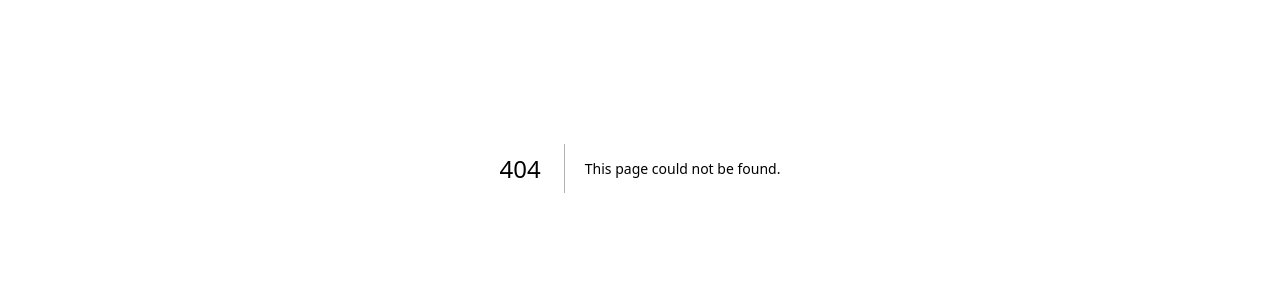
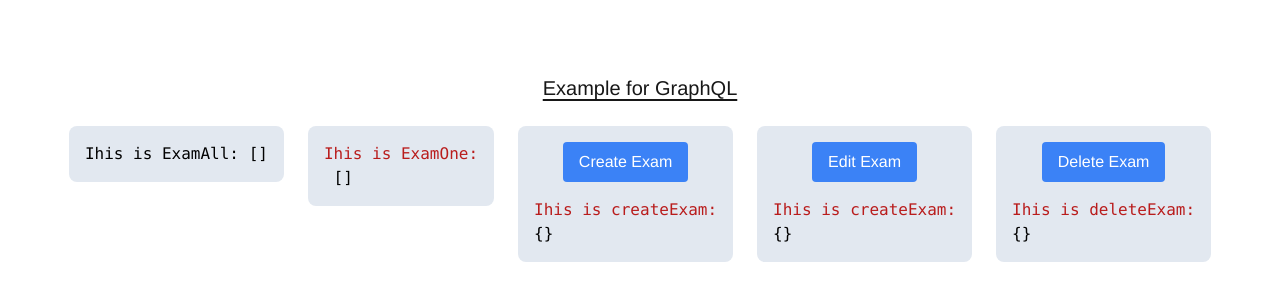
Before and after one commit to Teneieiza/Spotify-Clone-Project, a Next.js app: page /exam in a window 1280 px wide. Before the commit this address had no page. Shown: the part 232-532 px from the top of the page. Built offline with nearby package versions, Linux system fonts and the light colour scheme; no server answers; a web font is replaced by a local one.

Commit message:
Create example CRUD with graphQL

```diff
--- /dev/null
+++ b/app/exam/page.tsx
@@ -0,0 +1,152 @@
+'use client'
+import {
+  createExamService,
+  deleteExamService,
+  editExamService,
+  getExamAllService,
+  getExamOneService,
+} from '@/service/exam/exam.service'
+import { useEffect, useState } from 'react'
+
+export default function ExamPage() {
+  const [examAllData, setExamAllData] = useState([])
+  const [examOneData, setExamOneData] = useState([])
+  const [createExam, setCreateExam] = useState({})
+  const [editExam, setEditExam] = useState({})
+  const [deleteExam, setDeleteExam] = useState({})
+
+  //ExamAll
+  useEffect(() => {
+    async function fetchExamAllData() {
+      try {
+        const { data } = await getExamAllService()
+
+        setExamAllData(data.examAll)
+      } catch (error) {
+        console.error('Error fetching exam data:', error)
+      }
+    }
+
+    fetchExamAllData()
+  }, [])
+
+  //ExamOne
+  useEffect(() => {
+    async function fetchExamOneData() {
+      try {
+        const { data } = await getExamOneService(2)
+        setExamOneData(data.examOne)
+      } catch (error) {
+        console.error('Error fetching exam data:', error)
+      }
+    }
+
+    fetchExamOneData()
+  }, [])
+
+  //CreateExam
+  async function handleCreateExam() {
+    try {
+      const createExam = await createExamService({
+        firstname: 'Tigger',
+        lastname: 'morlum',
+        age: 2,
+      })
+
+      setCreateExam(createExam)
+      console.log('createExam complete!!!', createExam)
+    } catch (error) {
+      console.error('Error creating exam:', error)
+    }
+  }
+
+  //EditExam
+  async function handleEditExam() {
+    try {
+      const editExam = await editExamService(1, {
+        firstname: 'Tigger',
+        lastname: 'morlum',
+        age: 2,
+      })
+
+      setEditExam(editExam)
+      console.log('editExam complete!!!', editExam)
+    } catch (error) {
+      console.error('Error edit exam:', error)
+    }
+  }
+
+  //DeleteExam
+  async function handleDeleteExam() {
+    try {
+      const deleteExam = await deleteExamService(3)
+
+      setDeleteExam(deleteExam)
+      console.log('deleteExam complete!!!', editExam)
+    } catch (error) {
+      console.error('Error edit exam:', error)
+    }
+  }
+
+
+  return (
+    <div className="flex flex-col h-full w-full items-center justify-center gap-6">
+      <div className='underline underline-offset-4 text-xl'>
+        <h1>Example for GraphQL</h1>
+      </div>
+    <div className="flex h-full w-full items-start justify-center gap-6">
+      <div className="rounded-lg bg-slate-200 p-4 text-black">
+        <pre>
+          Ihis is ExamAll: <code>{JSON.stringify(examAllData, null, 2)}</code>
+        </pre>
+      </div>
+
+      <div className="rounded-lg bg-slate-200 p-4 text-black">
+        <pre>
+          <p className="text-red-700">Ihis is ExamOne:</p>{' '}
+          <code>{JSON.stringify(examOneData, null, 2)}</code>
+        </pre>
+      </div>
+
+      <div className="flex flex-col items-center justify-center gap-4 rounded-lg bg-slate-200 p-4 text-black">
+        <button
+          onClick={handleCreateExam}
+          className="rounded bg-blue-500 px-4 py-2 text-white"
+        >
+          Create Exam
+        </button>
+        <pre>
+          <p className="text-red-700">Ihis is createExam:</p>
+          <code>{JSON.stringify(createExam, null, 2)}</code>
+        </pre>
+      </div>
+
+      <div className="flex flex-col items-center justify-center gap-4 rounded-lg bg-slate-200 p-4 text-black">
+        <button
+          onClick={handleEditExam}
+          className="rounded bg-blue-500 px-4 py-2 text-white"
+        >
+          Edit Exam
+        </button>
+        <pre>
+          <p className="text-red-700">Ihis is createExam:</p>
+          <code>{JSON.stringify(editExam, null, 2)}</code>
+        </pre>
+      </div>
+
+      <div className="flex flex-col items-center justify-center gap-4 rounded-lg bg-slate-200 p-4 text-black">
+        <button
+          onClick={handleDeleteExam}
+          className="rounded bg-blue-500 px-4 py-2 text-white"
+        >
+          Delete Exam
+        </button>
+        <pre>
+          <p className="text-red-700">Ihis is deleteExam:</p>
+          <code>{JSON.stringify(deleteExam, null, 2)}</code>
+        </pre>
+      </div>
+    </div>
+    </div>
+  )
+}
--- a/app/page.tsx
+++ b/app/page.tsx
@@ -1,6 +1,8 @@
 export default function Home() {
+
+
   return (
-    <div className="flex h-full w-full items-center justify-center">
+    <div className="flex h-full w-full items-start justify-center">
       <h1>Spotify Clone Project</h1>
     </div>
   )
--- a/package.json
+++ b/package.json
@@ -11,6 +11,8 @@
     "format": "prettier . --write"
   },
   "dependencies": {
+    "@apollo/client": "^3.13.4",
+    "graphql": "^16.10.0",
     "next": "15.1.7",
     "react": "^19.0.0",
     "react-dom": "^19.0.0"
--- /dev/null
+++ b/service/exam/exam.service.ts
@@ -0,0 +1,128 @@
+import { gql } from "@apollo/client";
+import client from "../graphql";
+import { ExamInput } from "./exam.type";
+
+//GraphQL Method CRUD
+//***GraphQL can use Only POST Method***/
+
+//Method GET
+//Get All data
+export async function getExamAllService() {
+    const { data } = await client.query({
+      query: gql`
+        query {
+          examAll {
+            id
+            firstname
+            lastname
+            age
+          }
+        }
+      `,
+    });
+
+    return {
+      data: {
+        examAll: data.examAll,
+      }
+    }
+}
+
+//Method GET
+//Get data by ID
+export async function getExamOneService(id: number) {
+  const { data } = await client.query({
+    query: gql`
+      query {
+        examOne(id: ${id}) {
+          id
+          firstname
+          lastname
+          age
+        }
+      }
+    `,
+  });
+
+  return {
+    data: {
+      examOne: data.examOne,
+    }
+  }
+}
+
+//Method POST
+//Create data by variables
+export async function createExamService(createExamInput: ExamInput) {
+  const { data } = await client.mutate({
+    mutation: gql`
+      mutation CreateExam($input: ExamInput!) {
+        createExam(createExamInput: $input) {
+          id
+          firstname
+          lastname
+          age
+        }
+      }
+    `,
+    variables: {
+      input: createExamInput,
+    }
+  });
+
+  return {
+    data: {
+      createExam: data.createExam,
+    }
+  }
+}
+
+
+//Method PUT
+//Edit data by ID and variables
+export async function editExamService(id:number, editExamInput: ExamInput) {
+  const { data } = await client.mutate({
+    mutation: gql`
+      mutation EditExam($input: ExamInput!) {
+        editExam(id: ${id}, editexam: $input) {
+          id
+          firstname
+          lastname
+          age
+        }
+      }
+    `,
+    variables: {
+      input: editExamInput,
+    }
+  });
+
+  return {
+    data: {
+      editExam: data.editExam,
+    }
+  }
+}
+
+//Method Delete
+//Delete data by ID
+export async function deleteExamService(id:number) {
+  const { data } = await client.mutate({
+    mutation: gql`
+      mutation {
+        deleteExam(id: ${id}) {
+          id
+          firstname
+          lastname
+          age
+        }
+      }
+    `,
+  });
+
+  return {
+    data: {
+      deleteExam: data.deleteExam,
+    }
+  }
+}
--- /dev/null
+++ b/service/exam/exam.type.ts
@@ -0,0 +1,5 @@
+export type ExamInput = {
+  firstname: string;
+  lastname: string;
+  age: number;
+}
--- /dev/null
+++ b/service/graphql.ts
@@ -0,0 +1,8 @@
+import { ApolloClient, InMemoryCache } from "@apollo/client";
+
+const client = new ApolloClient({
+  uri: "http://localhost:3001/graphql",
+  cache: new InMemoryCache(),
+});
+
+export default client;
```
Also changed, not shown: 1 other file (tests, documents, lock files or other folders).
